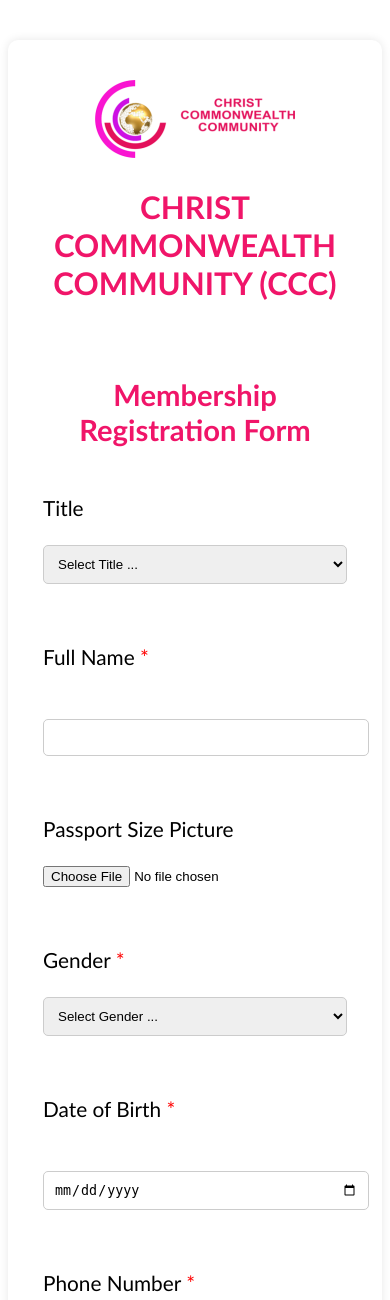
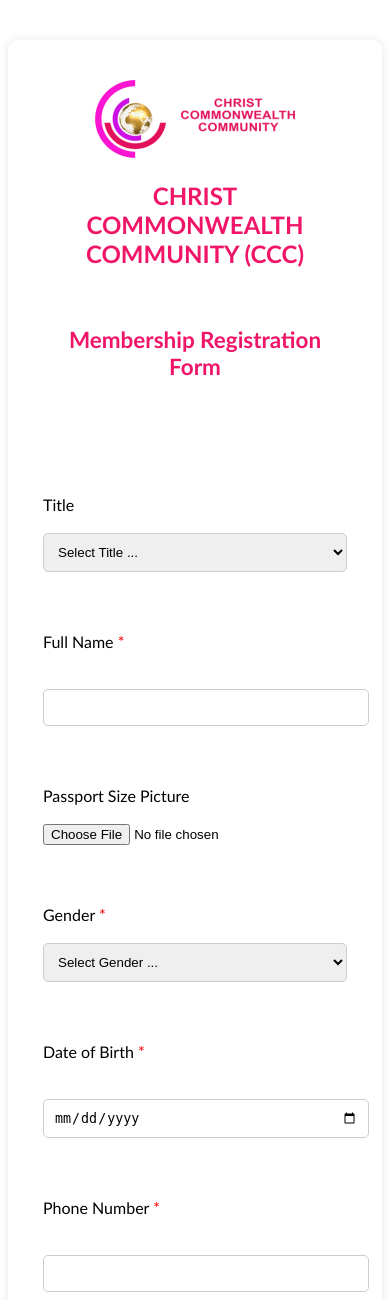
Before and after one commit to NanaAkua-Gayles/cc_database_system, a PHP site: page /membershipForm.html in a window 390 px wide. Shown: the top 1300 px of the page. Run offline with PHP 8.4, Linux system fonts and the light colour scheme.

Commit message:
"Modified some lines"

```diff
--- a/style.css
+++ b/style.css
@@ -82,6 +82,11 @@ body{
     box-shadow: 0 0 10px rgba(0, 0, 0, 0.1);
     border-radius: 10px;
     background-color: white;
+}
+@media (max-width:768px) {
+    .membershipGrouping{
+        font-size: 1em;
+    }
 }
 .fHeadings{
     height: 30vh;
@@ -181,6 +186,11 @@ body{
     font-size: 1em;
     text-align: right;
     cursor: pointer;
+}
+@media (max-width:768px) {
+    .sBtn{
+        font-size: 0.8em;
+    }
 }
 
 
```
